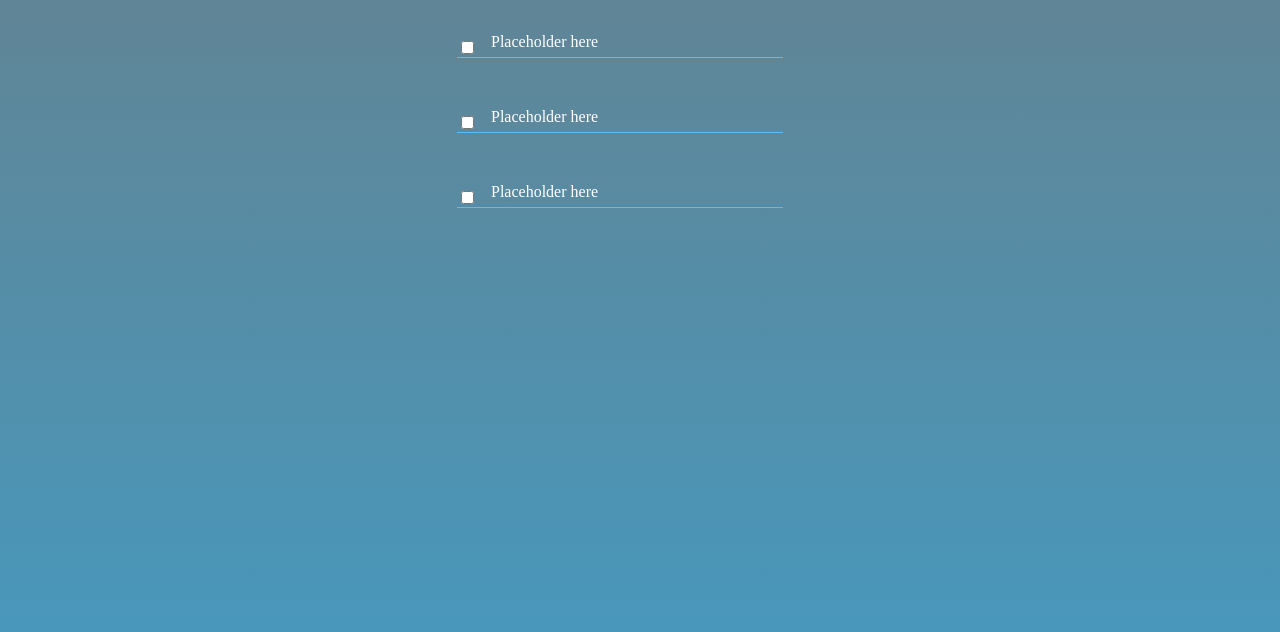
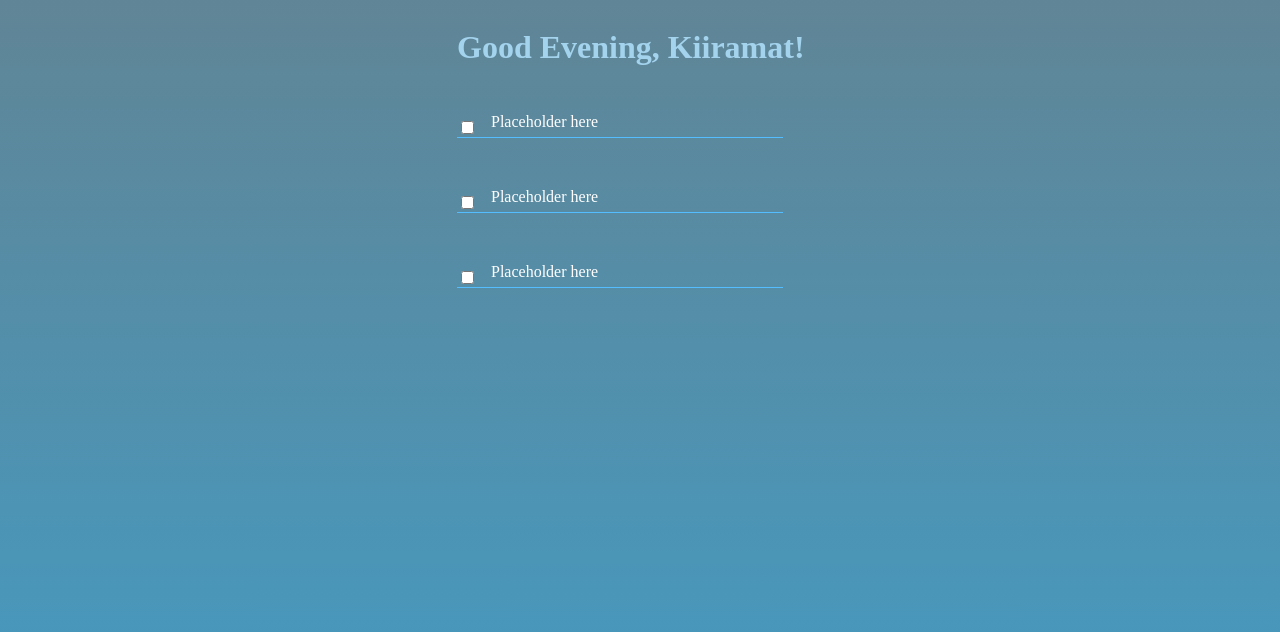
Before and after one commit to kiiramat/todoList-react, a React (Create React App) app: page / in a window 1280 px wide. Shown: the top 632 px of the page. Built offline with nearby package versions, Linux system fonts and the light colour scheme; a web font is replaced by a local one.

Commit message:
added a greeting message on top of page!

```diff
--- a/src/App.css
+++ b/src/App.css
@@ -34,11 +34,17 @@
   }
   to {
     transform: rotate(360deg);
-  }
+  }6+
 } */
-.tasks-list-container {
+
+.tasks-list-container,
+.greetings-container {
   display: flex;
   justify-content: center;
+}
+
+.greetings {
+  width: 366px;
 }
 
 .tasks-list {
--- a/src/App.js
+++ b/src/App.js
@@ -29,10 +29,14 @@ import React from "react";
 import './App.css';
 
 import Checkbox from "./components/Checkbox";
+import Greetings from "./components/Greetings";
 
 function App() {
   return(
     <div className="todo-list">
+      <div className="greetings-container">
+        <Greetings />
+      </div>
       <div className="tasks-list-container">
         <div className="tasks-list">
           <Checkbox />
--- /dev/null
+++ b/src/components/Greetings.js
@@ -0,0 +1,30 @@
+import React from "react";
+
+function Greetings() {
+    const actualDate = new Date();
+    const actualHours = actualDate.getHours();
+    let timeOfDay;
+    const titleStyle = {
+        color: "#FF8C00"
+    }
+
+    if (actualHours < 12) {
+        timeOfDay = "Morning";
+        titleStyle.color = "#B0E2FF";
+    } else if (actualHours >= 12 && actualHours < 17) {
+        timeOfDay = "Afternoon";
+        titleStyle.color = "#82CFFD";
+    } else if (actualHours >= 17 && actualHours < 20) {
+        timeOfDay = "Evening";
+        titleStyle.color = "#A4D3EE";
+    } else {
+        timeOfDay = "Night";
+        titleStyle.color = "#8DB6CD";
+    }
+
+    return(
+        <h1 className="greetings" style={titleStyle}>{`Good ${timeOfDay}, Kiiramat!`}</h1>
+    )
+}
+
+export default Greetings;
```
